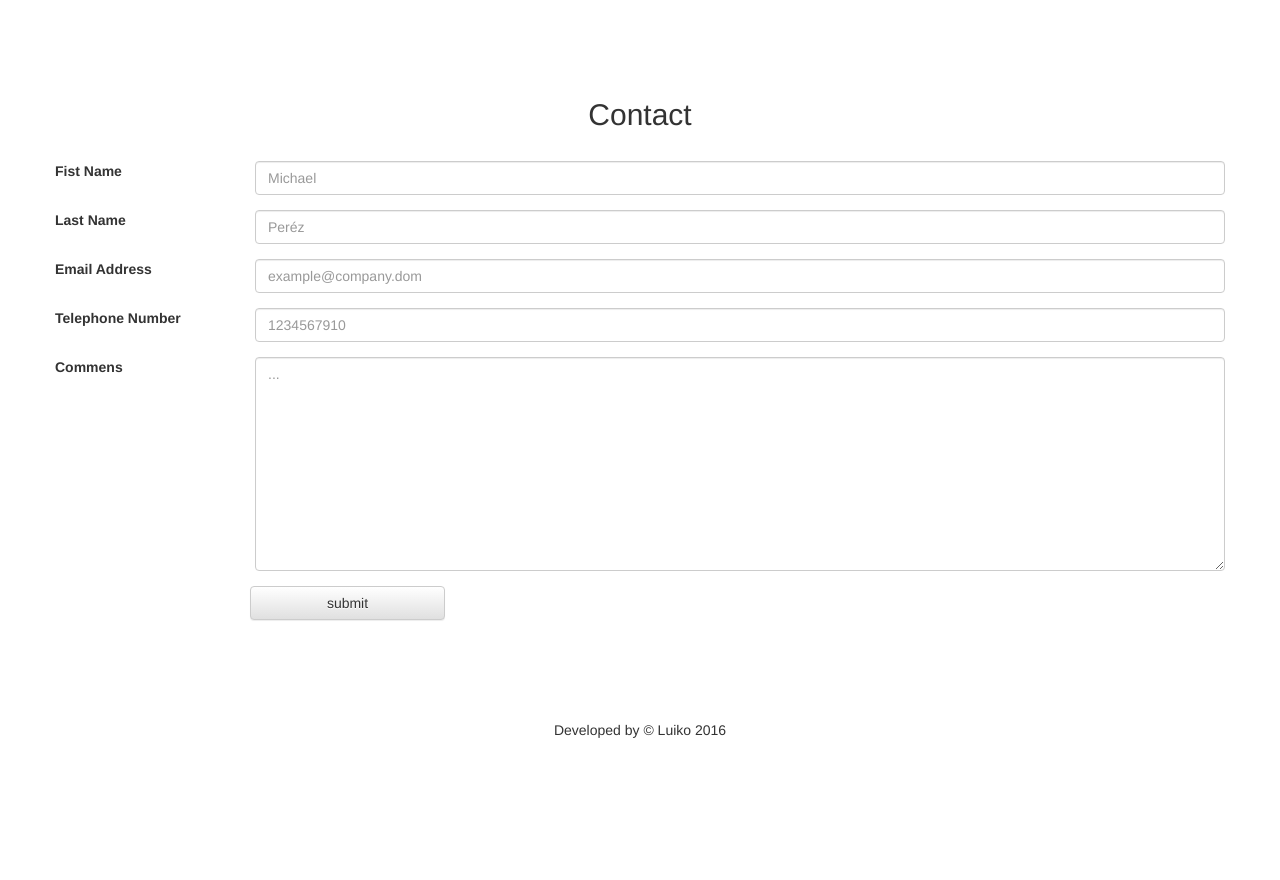
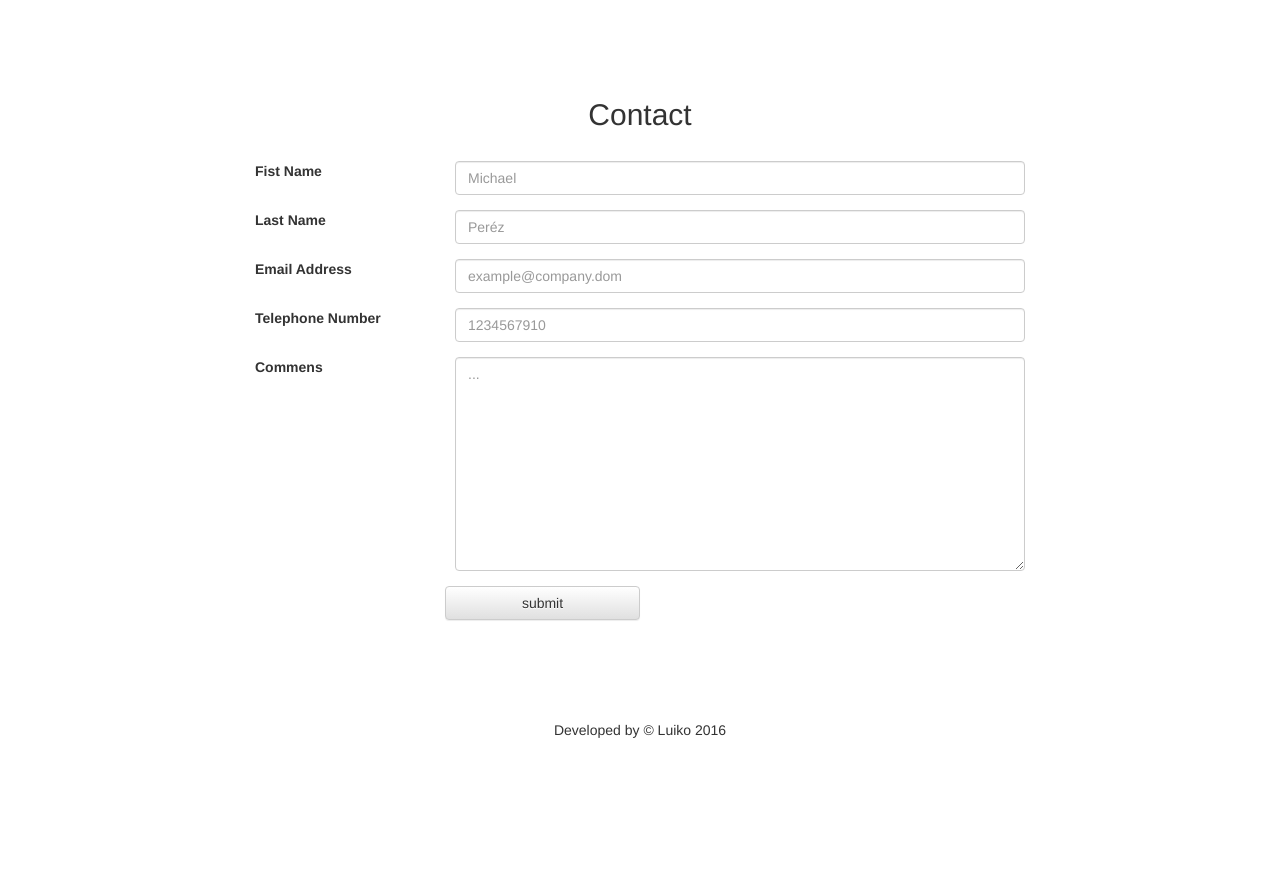
Before and after one commit to Luiko/porfolio, a website: page index.html in a window 1280 px wide. Shown: the part 2029-2909 px from the top of the page. Drawn offline with Linux system fonts and the light colour scheme; a web font is replaced by a local one.

Commit message:
improving contact view in large screens

```diff
--- a/index.html
+++ b/index.html
@@ -120,37 +120,37 @@
           <h2 class="text-center">Contact</h2>
           <form action="" class="form-horizontal">
             <div class="form-group">
-              <label for="firstN" class="col-sm-2">Fist Name</label>
-              <div class="col-sm-10 col-xs-12">
+              <label for="firstN" class="col-lg-2 col-lg-push-2 col-sm-2">Fist Name</label>
+              <div class="col-lg-6 col-lg-push-2 col-sm-10 col-xs-12">
                 <input type="text" class="form-control" id="firstN" placeholder="Michael">
               </div>
             </div>
             <div class="form-group">
-              <label for="lastN" class="col-sm-2">Last Name</label>
-              <div class="col-sm-10 col-xs-12">
+              <label for="lastN" class="col-lg-2 col-lg-push-2 col-sm-2">Last Name</label>
+              <div class="col-lg-6 col-lg-push-2 col-sm-10 col-xs-12">
                 <input type="text" class="form-control" id="lastN" placeholder="Peréz">
               </div>
             </div>
             <div class="form-group">
-              <label for="emailAddress" class="col-sm-2">Email Address</label>
-              <div class="col-sm-10 col-xs-12">
+              <label for="emailAddress" class="col-lg-2 col-lg-push-2 col-sm-2">Email Address</label>
+              <div class="col-lg-6 col-lg-push-2 col-sm-10 col-xs-12">
                 <input type="email" class="form-control" id="emailAddress" placeholder="example@company.dom">
               </div>
             </div>
             <div class="form-group">
-              <label for="telephoneNumber" class="col-sm-2">Telephone Number</label>
-              <div class="col-sm-10 col-xs-12">
+              <label for="telephoneNumber" class="col-lg-2 col-lg-push-2 col-sm-2">Telephone Number</label>
+              <div class="col-lg-6 col-lg-push-2 col-sm-10 col-xs-12">
                 <input type="text" class="form-control" id="telephoneNumber" placeholder="1234567910">
               </div>
             </div>
             <div class="form-group">
-              <label for="commens" class="col-sm-2">Commens</label>
-              <div class="col-sm-10 col-xs-12">
+              <label for="commens" class="col-lg-2 col-lg-push-2 col-sm-2">Commens</label>
+              <div class="col-lg-6 col-lg-push-2 col-sm-10 col-xs-12">
                 <textarea name="" id="commens" cols="30"
                 rows="10" class="form-control" placeholder="..."></textarea>
               </div>
             </div>
-            <input class="btn btn-default col-sm-2 col-sm-push-2" type="submit" value="submit">
+            <input class="btn btn-default col-lg-2 col-lg-push-4 col-sm-2 col-sm-push-2" type="submit" value="submit">
           </form>
         </section>
 
```
Also changed, not shown: projects/randomquotemachine/index.html (+2 -2 lines).
